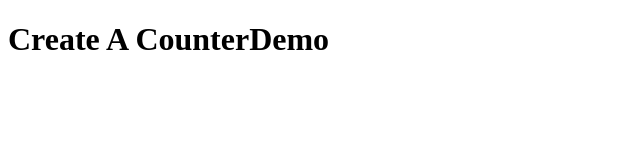
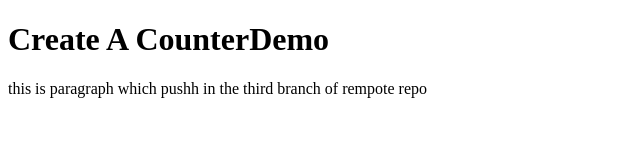
Before and after one commit to victorShiva/counterDemo, a plain HTML site: page index.html in a window 1280 px wide. Shown: the whole page, without its empty margins (0-640 px from the left). Drawn offline with Linux system fonts and the light colour scheme.

Commit message:
paragraph is added in the third branch of remote

```diff
--- a/index.html
+++ b/index.html
@@ -7,6 +7,7 @@
 </head>
 <body>
     <h1>Create A CounterDemo</h1>
+    <p>this is paragraph which pushh in the third branch of rempote repo</p>
 
 </body>
 </html>
```
